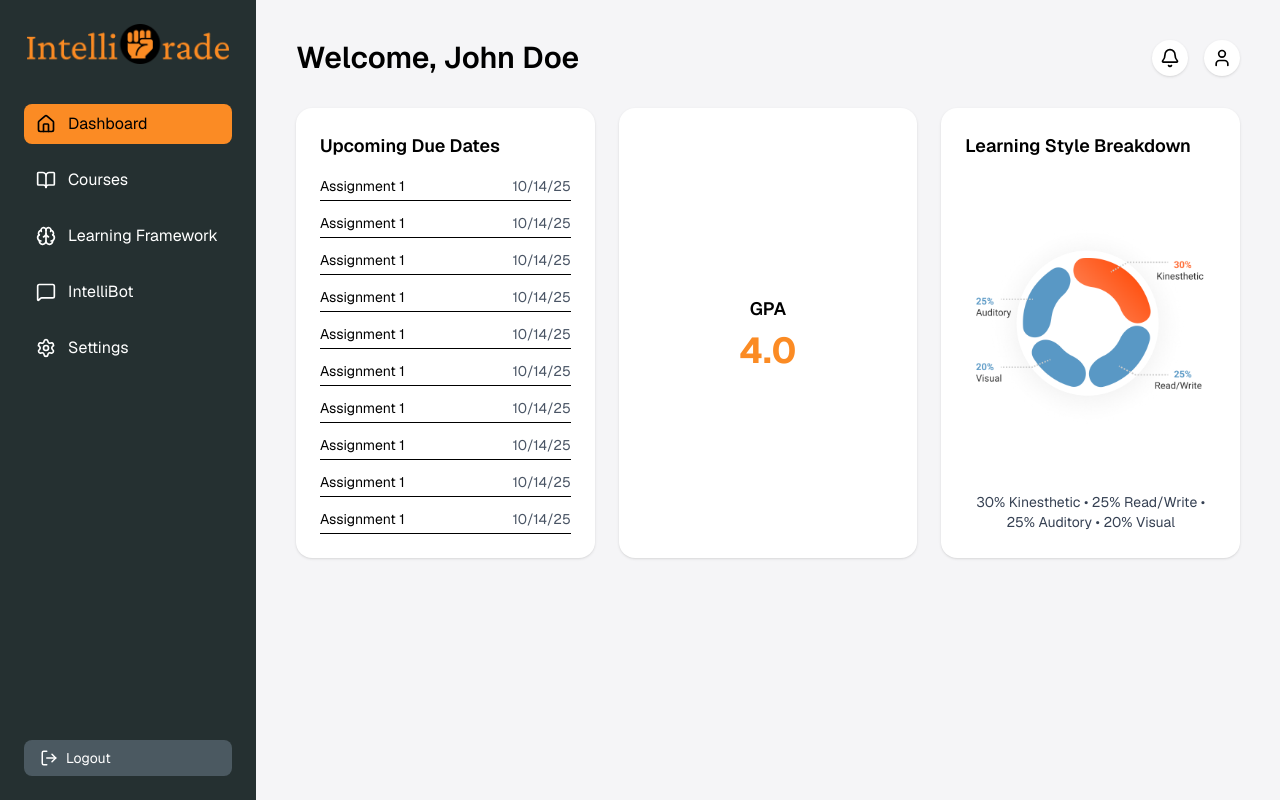
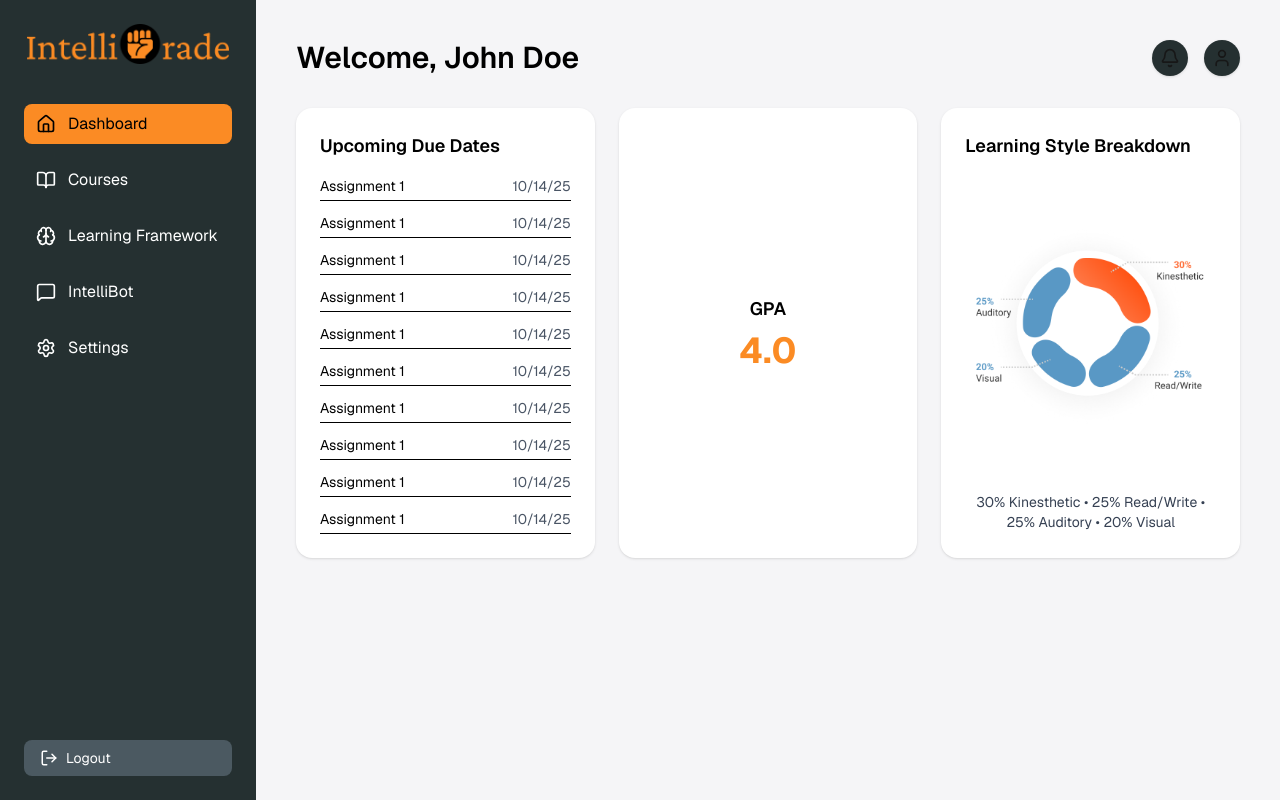
Before and after one commit to SyllabusCrafter/Webapp, a Next.js app: page /dashboard in a window 1280 px wide. Built offline with nearby package versions, Linux system fonts and the light colour scheme.

Commit message:
Update button background color in dashboard
Changed the notification and user button backgrounds from white to a custom dark color (#253031) for improved visual consistency.

```diff
--- a/app/dashboard/page.js
+++ b/app/dashboard/page.js
@@ -58,10 +58,10 @@ export default function Dashboard() {
         <div className="flex justify-between items-center mb-8">
           <h1 className="text-3xl font-semibold text-black">Welcome, John Doe</h1>
           <div className="flex items-center gap-4">
-            <button className="p-2 bg-white text-black rounded-full shadow hover:bg-gray-100">
+            <button className="p-2 bg-[#253031] rounded-full shadow hover:bg-gray-100">
               <Bell size={20} />
             </button>
-            <button className="p-2 bg-white text-black rounded-full shadow hover:bg-gray-100">
+            <button className="p-2 bg-[#253031] rounded-full shadow hover:bg-gray-100">
               <User size={20} />
             </button>
           </div>
```
